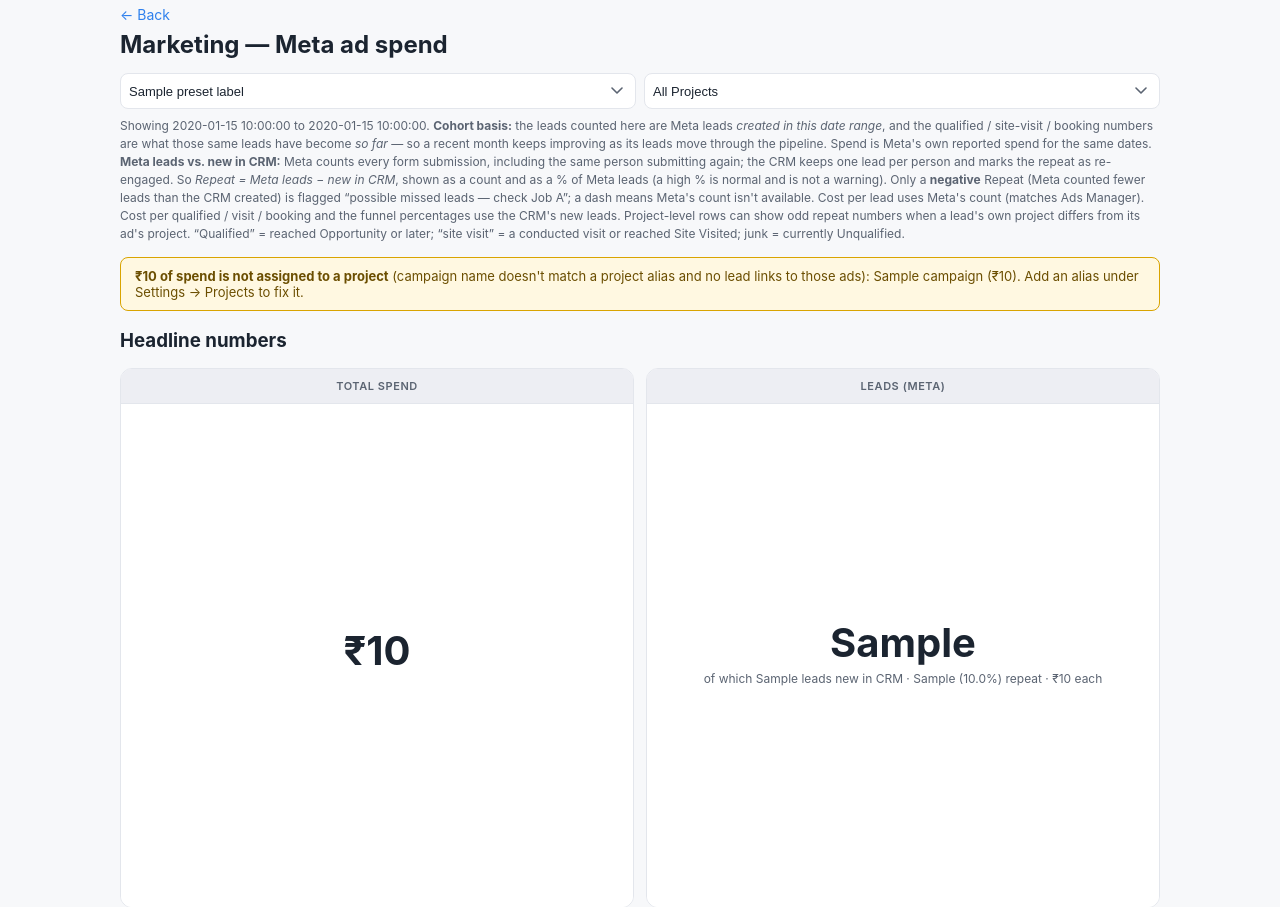
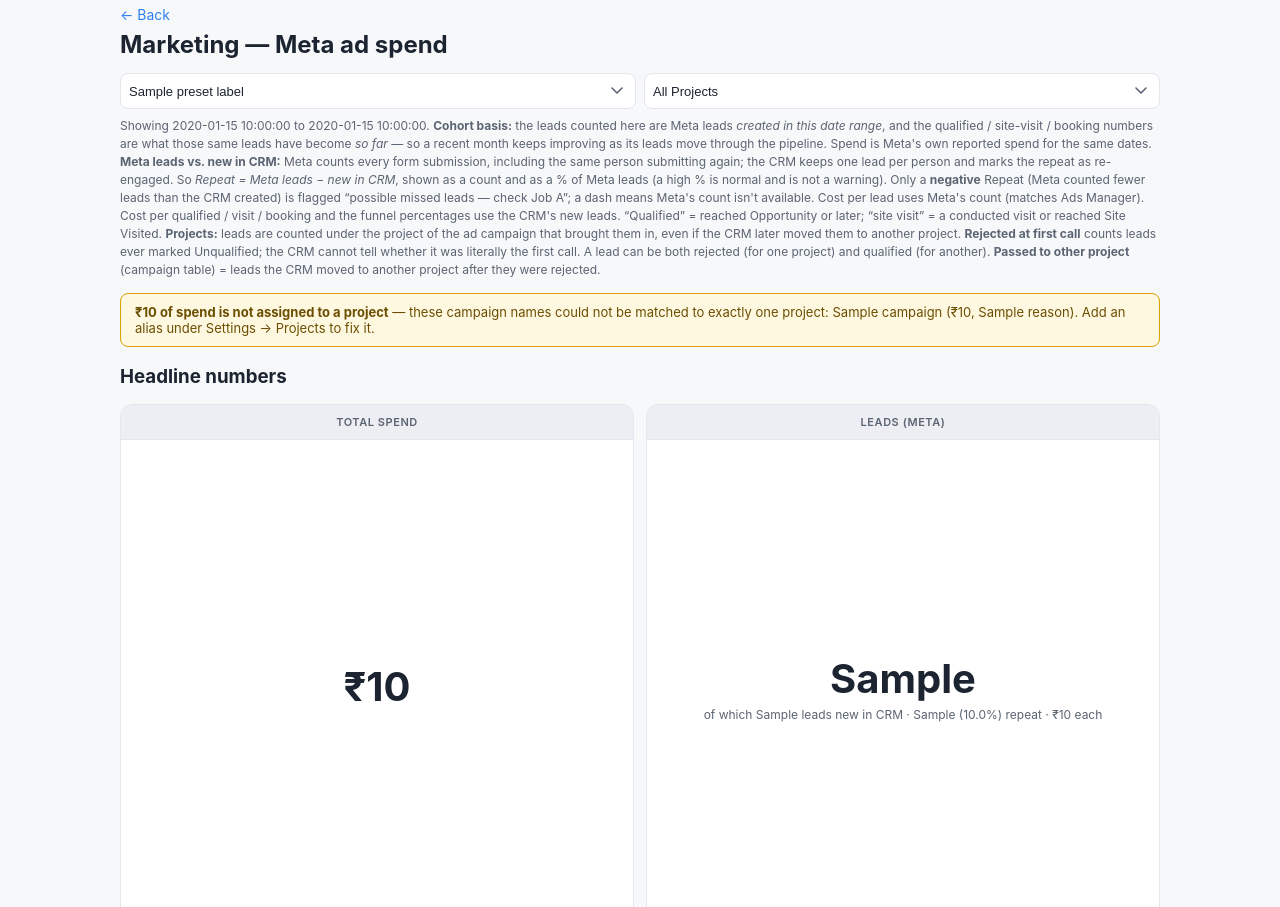
Before and after one commit to srikanth-asianproperties/asian-properties-crm, a Python web app: template crm/templates/finance_marketing.html in a window 1280 px wide. Shown: the part 82-989 px from the top of the page. Run offline with Jinja, Linux system fonts and the light colour scheme; the template is opened without the code that fills it: most values are stand-ins (such as "Sample title", 1, 10 or a date in 2020).

Commit message:
Finance F1.3: rejected-at-first-call labels, Passed to other project column, unassigned reasons, updated note (finance_marketing.html v1.3)
Co-Authored-By: Claude Sonnet 5.5 <noreply@anthropic.com>

```diff
--- a/crm/templates/finance_marketing.html
+++ b/crm/templates/finance_marketing.html
@@ -1,4 +1,8 @@
-{# finance_marketing.html (v1.2, 2026-09-30) — F1.2: Repeat shown as count AND % of
+{# finance_marketing.html (v1.3, 2026-09-30) — F1.3: leads counted under the project of
+   the ad campaign that brought them in (cls_db v2.112); "Junk" renamed "Rejected at
+   first call (Unqualified)"; campaign table gains "Passed to other project"; the
+   Unassigned banner lists every unmatched campaign with its reason; note updated.
+   v1.2 — F1.2: Repeat shown as count AND % of
    Meta leads (also on the Leads card); the "> 25%" warning rule is removed —
    the "possible missed leads" tag now shows ONLY when Repeat is negative;
    dash when Meta leads is NULL/zero; note updated.
@@ -74,15 +78,19 @@
   shown as a count and as a % of Meta leads (a high % is normal and is not a warning). Only a <b>negative</b> Repeat
   (Meta counted fewer leads than the CRM created) is flagged &ldquo;possible missed leads &mdash; check Job A&rdquo;;
   a dash means Meta's count isn't available. Cost per lead uses Meta's count (matches Ads Manager). Cost per qualified / visit / booking and the funnel
-  percentages use the CRM's new leads. Project-level rows can show odd repeat numbers when a lead's own project differs from its ad's project. &#8220;Qualified&#8221; = reached
-  Opportunity or later; &#8220;site visit&#8221; = a conducted visit or reached Site Visited; junk = currently Unqualified.
+  percentages use the CRM's new leads. &#8220;Qualified&#8221; = reached
+  Opportunity or later; &#8220;site visit&#8221; = a conducted visit or reached Site Visited.
+  <b>Projects:</b> leads are counted under the project of the ad campaign that brought them in, even if the CRM later moved
+  them to another project. <b>Rejected at first call</b> counts leads ever marked Unqualified; the CRM cannot tell whether
+  it was literally the first call. A lead can be both rejected (for one project) and qualified (for another).
+  <b>Passed to other project</b> (campaign table) = leads the CRM moved to another project after they were rejected.
 </p>
 
 {% if unassigned.total and unassigned.total > 0 %}
 <div class="fin-banner warn">
   <b>&#8377;{{ "{:,.0f}".format(unassigned.total) }} of spend is not assigned to a project</b>
-  (campaign name doesn't match a project alias and no lead links to those ads):
-  {% for c in unassigned.campaigns[:4] %}{{ c.campaign_name }} (&#8377;{{ "{:,.0f}".format(c.spend) }}){% if not loop.last %}, {% endif %}{% endfor %}.
+ &mdash; these campaign names could not be matched to exactly one project:
+  {% for c in unassigned.campaigns %}{{ c.campaign_name }} (&#8377;{{ "{:,.0f}".format(c.spend) }}, {{ c.reason }}){% if not loop.last %}; {% endif %}{% endfor %}.
   Add an alias under Settings &rarr; Projects to fix it.
 </div>
 {% endif %}
@@ -106,7 +114,7 @@
     <span>Lead &rarr; qualified: <b>{{ pct(summary.pct_lead_to_qualified) }}</b></span>
     <span>Qualified &rarr; site visit: <b>{{ pct(summary.pct_qualified_to_visit) }}</b></span>
     <span>Site visit &rarr; booking: <b>{{ pct(summary.pct_visit_to_booking) }}</b></span>
-    <span>Junk (Unqualified): <b>{{ pct(summary.junk_rate) }}</b></span>
+    <span>Rejected at first call (Unqualified): <b>{{ pct(summary.rejected_rate) }}</b></span>
   </div>
 </div>
 
@@ -140,14 +148,14 @@
     {% endfor %}
     </tbody>
   </table></div>
-  <div class="fin-note">A lead is counted under the project on the lead itself; spend under the project its campaign belongs to, so the two can differ slightly.</div>
+  <div class="fin-note">Spend, Meta leads and CRM leads all follow the project of the ad campaign, so each row describes the same people.</div>
 </div>
 
 <div class="fin-card">
   <h4>By campaign</h4>
   <div class="report-table-wrap"><table class="report-table">
     <thead><tr><th>Campaign</th><th>Project</th><th class="num">Spend</th><th class="num">Meta leads</th><th class="num">Repeat</th><th class="num">New in CRM</th><th class="num">Qualified</th>
-      <th class="num">Junk rate</th><th class="num">Cost/lead</th><th class="num">Cost/qualified</th></tr></thead>
+      <th class="num">Rejected at first call</th><th class="num">Passed to other project</th><th class="num">Cost/lead</th><th class="num">Cost/qualified</th></tr></thead>
     <tbody>
     {% for r in by_campaign %}
       <tr>
@@ -156,10 +164,10 @@
         <td class="num">{% if r.meta_leads is none %}&mdash;{% else %}{{ r.meta_leads }}{% endif %}</td>
         <td class="num">{{ repeat_cell(r) }}</td>
         <td class="num">{{ r.leads }}</td><td class="num">{{ r.qualified }}</td>
-        <td class="num">{{ pct(r.junk_rate) }}</td><td class="num">{{ inr(r.cost_per_lead) }}</td><td class="num">{{ inr(r.cost_per_qualified) }}</td>
+        <td class="num">{{ pct(r.rejected_rate) }}</td><td class="num">{{ r.passed }}</td><td class="num">{{ inr(r.cost_per_lead) }}</td><td class="num">{{ inr(r.cost_per_qualified) }}</td>
       </tr>
     {% else %}
-      <tr><td colspan="8" style="color:var(--ink-soft);">No data for this range.</td></tr>
+      <tr><td colspan="11" style="color:var(--ink-soft);">No data for this range.</td></tr>
     {% endfor %}
     </tbody>
   </table></div>
```
